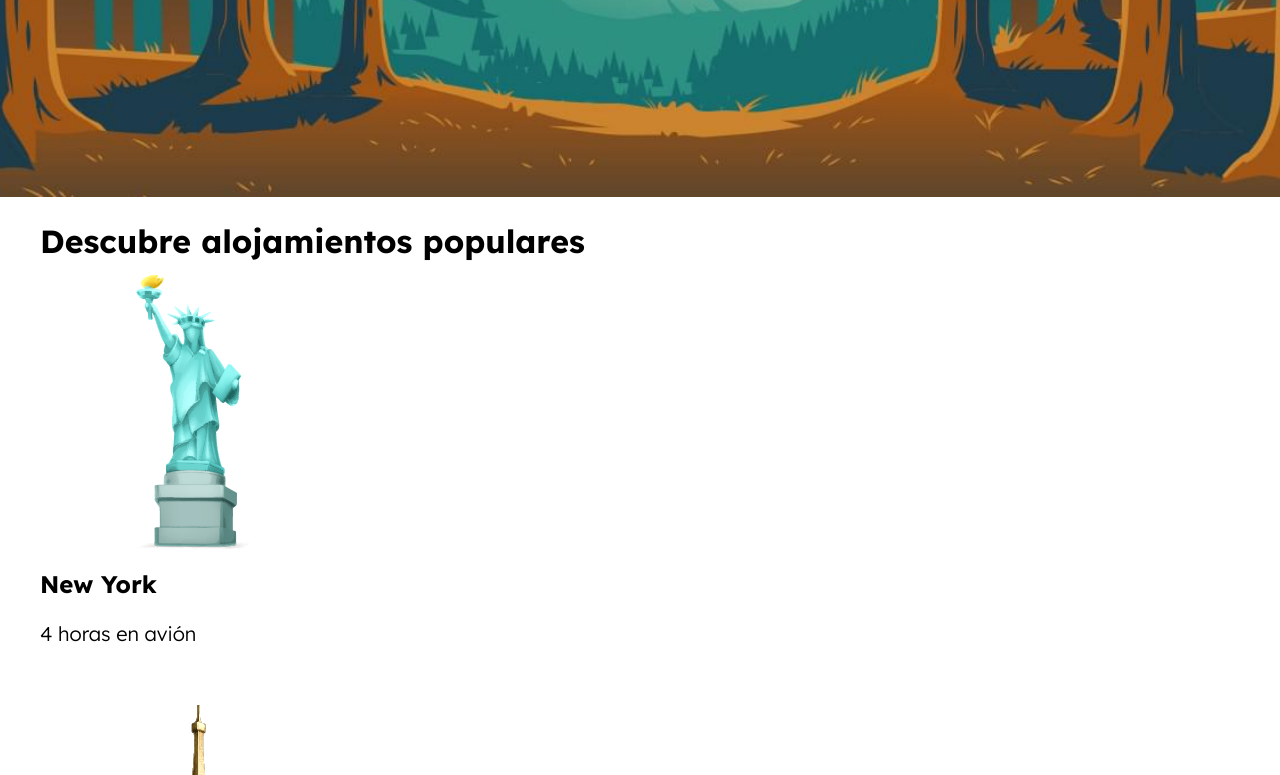
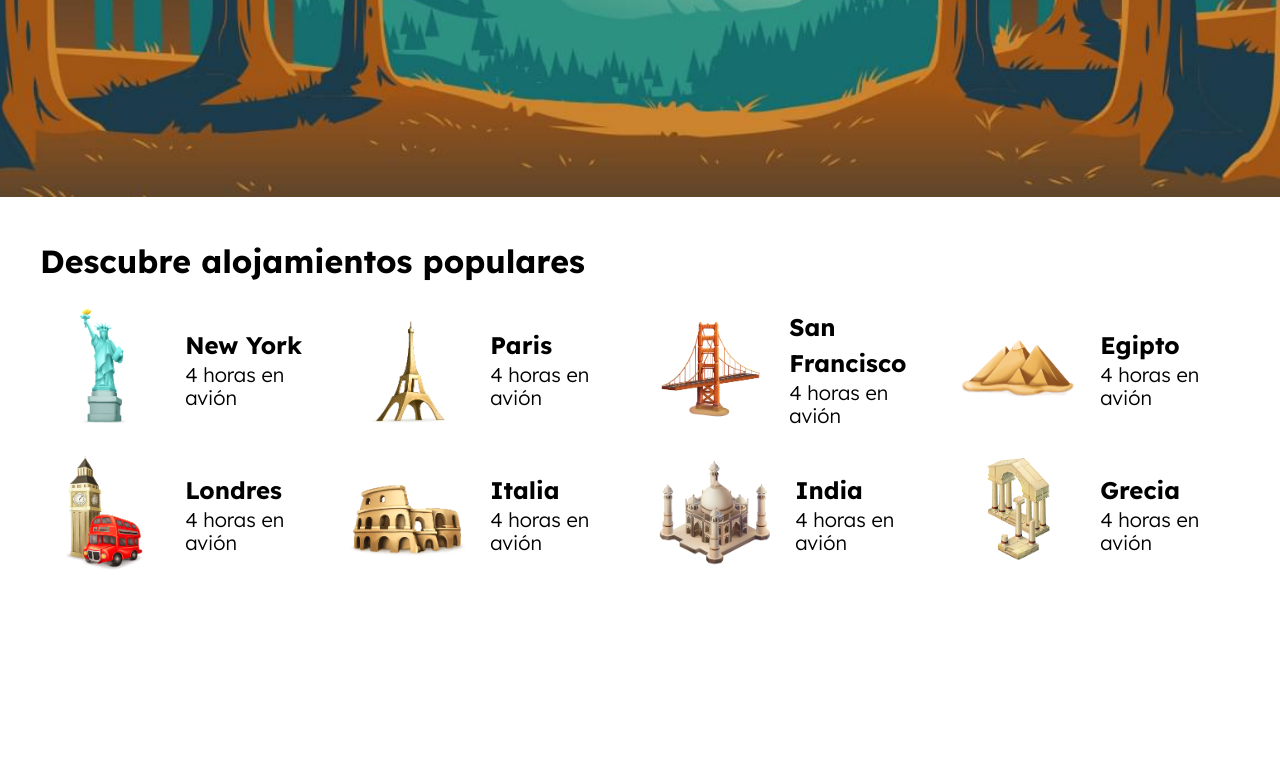
Before and after one commit to HugoAvila-Dev/Airbnb, a website: page index.html in a window 1280 px wide. Shown: the part 582-1357 px from the top of the page. After the commit the page ends 1177 px from the top, so only its background shows below. Drawn offline with Linux system fonts and the light colour scheme.

Commit message:
css a destinos

```diff
--- a/src/scss/app.scss
+++ b/src/scss/app.scss
@@ -1,2 +1,3 @@
 @use 'base';
 @use 'ui/header';
+@use 'ui/contenido';
--- a/src/scss/base/_tipografia.scss
+++ b/src/scss/base/_tipografia.scss
@@ -16,3 +16,6 @@ h3 {
 a {
     text-decoration: none;
 }
+[class$="__heading"] {
+    margin: 2rem 0;
+}
--- /dev/null
+++ b/src/scss/ui/contenido/_destinos.scss
@@ -0,0 +1,33 @@
+@use 'base/variables' as v;
+@use 'base/mixins' as m;
+
+.destinos {
+
+    &__grid {
+        @include m.grid(1, 2rem);
+        @include m.tablet {
+            @include m.grid(2, 2rem);
+         }
+         @include m.desktop {
+            @include m.grid(4, 2rem);
+          }
+    }
+
+}
+
+.destino {
+    display: flex;
+    justify-content: space-evenly;
+    gap: 2rem;
+    align-items: center;
+
+    &__imagen {
+        width: 14rem;
+    }
+
+    &__nombre,
+    &__distancia {
+        margin: 0;
+    }
+
+}
--- /dev/null
+++ b/src/scss/ui/contenido/_index.scss
@@ -0,0 +1 @@
+@forward 'destinos';
```
Also changed, not shown: build/css/app.css, 1 other file.
